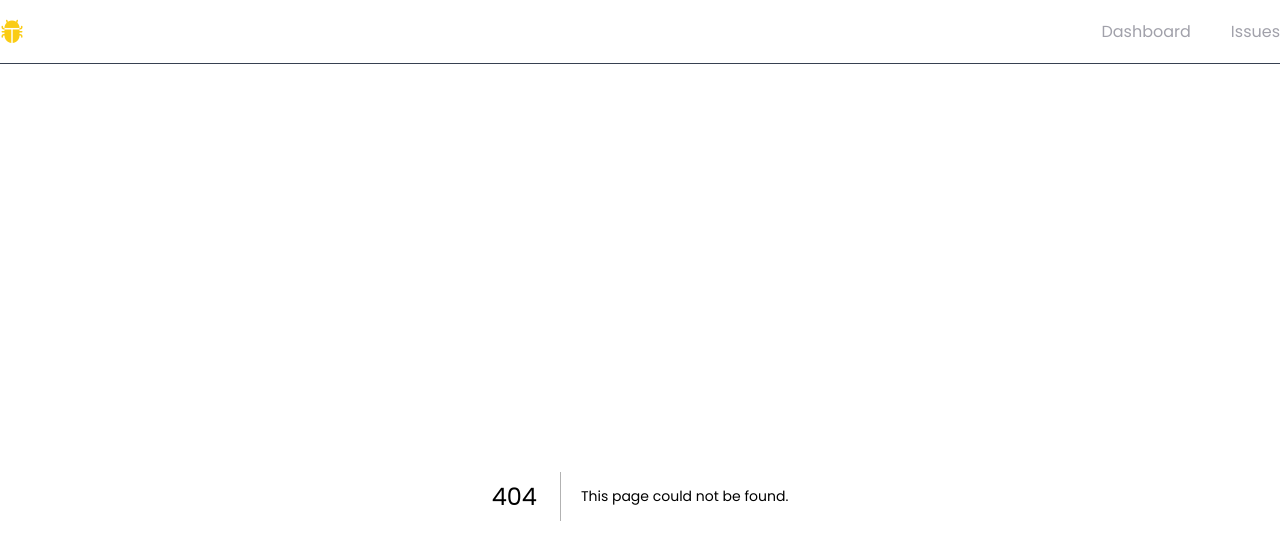
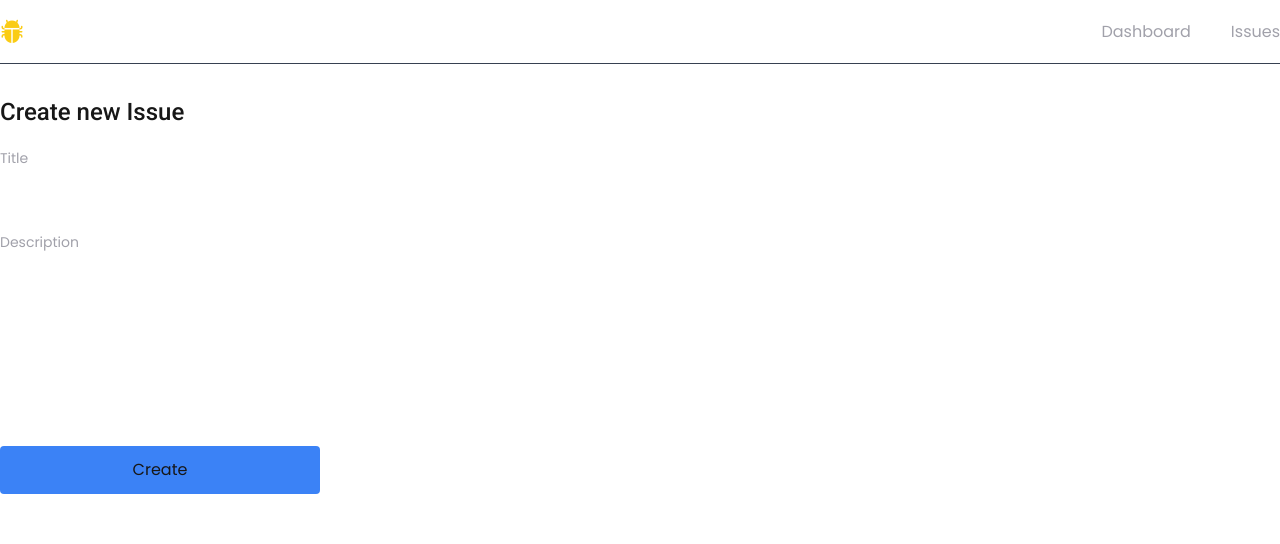
Before and after one commit to kid-us/Issue-Tracker, a Next.js app: page /issues/new in a window 1280 px wide. Before the commit this address had no page. Shown: the top 544 px of the page. Built offline with nearby package versions, Linux system fonts and the light colour scheme.

Commit message:
Creating new issue submitter form

```diff
--- a/app/globals.css
+++ b/app/globals.css
@@ -26,13 +26,16 @@ body {
   h4,
   h5,
   h6 {
-    @apply font-poppins;
+    @apply font-roboto;
   }
 
   p,
   a,
   li,
   a,
+  label,
+  input,
+  textarea,
   button {
     @apply font-poppins;
   }
--- /dev/null
+++ b/app/issues/new/page.tsx
@@ -0,0 +1,81 @@
+"use client";
+
+import { zodResolver } from "@hookform/resolvers/zod";
+import { useForm, FieldValues } from "react-hook-form";
+import { z } from "zod";
+
+const schema = z.object({
+  title: z
+    .string()
+    .min(1, { message: "Title at least one character" })
+    .max(225, { message: "Title can not be more than 255 chars" }),
+  description: z.string().min(10, {
+    message: "Description required and must be 10 characters long.",
+  }),
+});
+
+type FormData = z.infer<typeof schema>;
+
+const NewIssuePage = () => {
+  const {
+    register,
+    handleSubmit,
+    formState: { errors },
+  } = useForm<FormData>({ resolver: zodResolver(schema) });
+
+  //   On Form submit
+  const onSubmit = (data: FieldValues) => {
+    console.log(data);
+  };
+
+  return (
+    <div>
+      <h1 className="text-2xl">Create new Issue</h1>
+      <form onSubmit={handleSubmit(onSubmit)} className="mt-5">
+        {/* Title */}
+        <div>
+          <label htmlFor="title" className="block text-zinc-400 mb-2 text-sm">
+            Title
+          </label>
+          <input
+            {...register("title")}
+            type="text"
+            name="title"
+            id="title"
+            className="focus:outline-none rounded h-11 w-96 text-black px-3"
+          />
+          {errors.title && (
+            <p className="text-red-400 text-xs mt-2">{errors.title.message}</p>
+          )}
+        </div>
+
+        {/* Description */}
+        <div className="mt-3">
+          <label
+            htmlFor="description"
+            className="block text-zinc-400 mb-2 text-sm"
+          >
+            Description
+          </label>
+          <textarea
+            {...register("description")}
+            name="description"
+            id="description"
+            className="focus:outline-none rounded h-40 w-[60%] resize-none text-black p-3"
+          ></textarea>
+          {errors.description && (
+            <p className="text-red-400 text-xs mt-2">
+              {errors.description.message}
+            </p>
+          )}
+        </div>
+
+        <button className="bg-blue-500 rounded h-12 px-2 mt-5 w-80 shadow shadow-white active:shadow-none">
+          Create
+        </button>
+      </form>
+    </div>
+  );
+};
+
+export default NewIssuePage;
--- a/package.json
+++ b/package.json
@@ -9,12 +9,14 @@
     "lint": "next lint"
   },
   "dependencies": {
+    "@hookform/resolvers": "^3.10.0",
     "@prisma/client": "^6.3.0",
     "bootstrap-icons": "^1.11.3",
     "next": "15.1.6",
     "prisma": "^6.3.0",
     "react": "^19.0.0",
     "react-dom": "^19.0.0",
+    "react-hook-form": "^7.54.2",
     "zod": "^3.24.1"
   },
   "devDependencies": {
```
Also changed, not shown: 1 other file (tests, documents, lock files or other folders).
